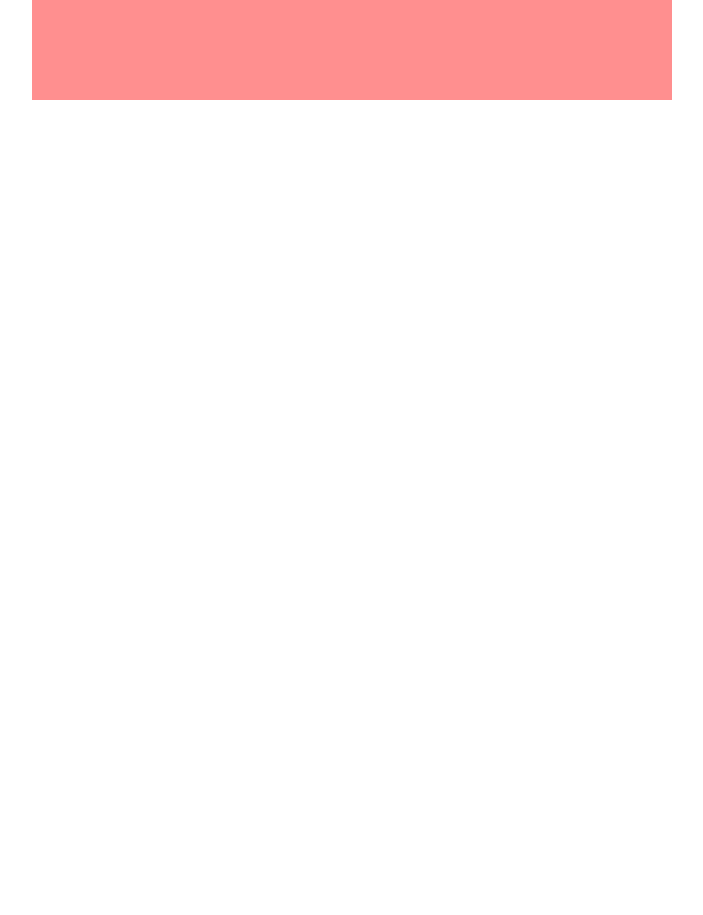
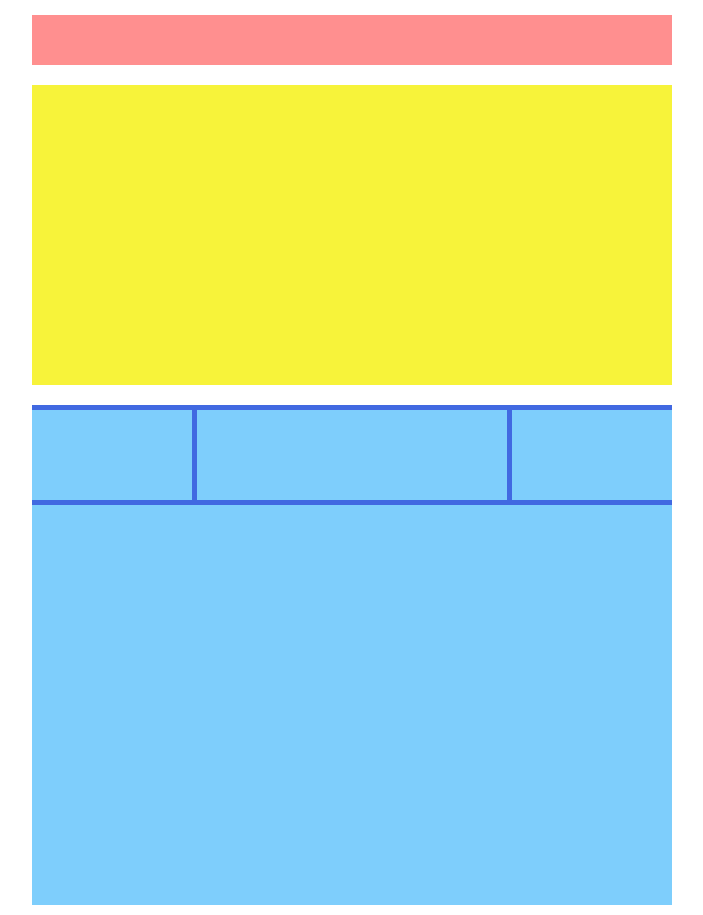
Before and after one commit to Al3ss4/htmlcss-struttura-wp, a plain HTML site: page index.html in a window 1280 px wide. Shown: the whole page, without its empty margins (288-991 px from the left). Before the commit the page ends 800 px from the top, so only its background shows below. Drawn offline with Linux system fonts and the light colour scheme.

Commit message:
crezione blocchi

```diff
--- a/index.html
+++ b/index.html
@@ -18,6 +18,14 @@
     <!-- inizio main primo blocco -->
     <div class="container1"></div>
     <!-- / main primo blocco -->
+    <!-- secondo blocco-->
+    <div class="container2">
+        <div class="inner-float1"></div>
+        <div class="inner-float2"></div>
+        <div class="inner-float1"></div>
+    </div>
+    <!-- / secondo blocco-->
+
 
 
 
--- a/stile.css
+++ b/stile.css
@@ -7,9 +7,39 @@
     width: 50%;
     margin: auto;
     background-color:rgb(255, 143, 143);
-    height: 100px;
+    height: 50px;
+    margin-bottom: 20px;
+    margin-top: 15px;
 }
 .debug .container{
     border: 2px dashed red;
     height: 250px;
 }
+.container1{
+    width: 50%;
+    margin: auto;
+    background-color:rgb(247, 243, 58);
+    height: 300px;
+    margin-bottom: 20px;
+}
+.container2{
+    width: 50%;
+    margin: auto;
+    background-color:rgb(126, 206, 252);
+    height: 500px;
+    margin-bottom: 10px;
+}
+.inner-float1{
+    float: left;
+    border:solid 5px royalblue;
+    width: 25% ;
+    height: 100px;
+    border-left: none;
+    border-right: none;
+}
+.inner-float2{
+    float: left;
+    border: solid 5px royalblue;
+    width: 50%;
+    height: 100px;
+}
```
